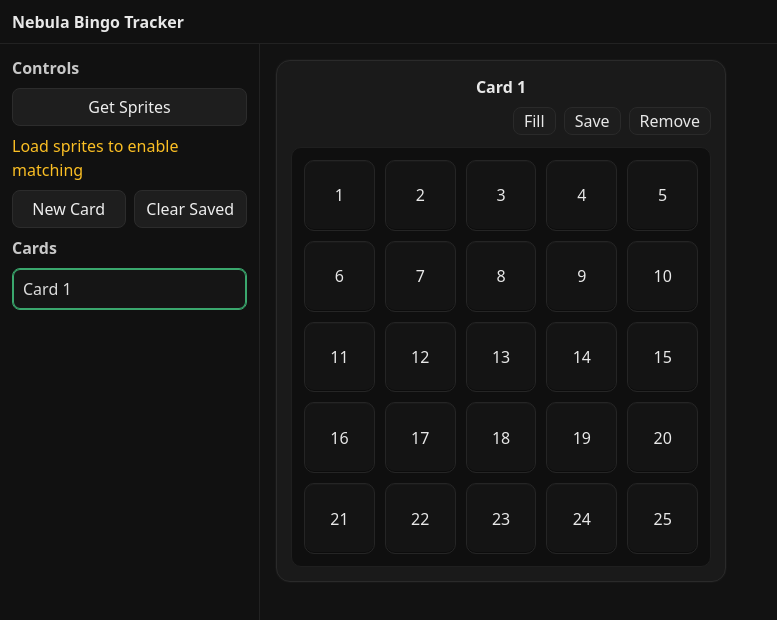
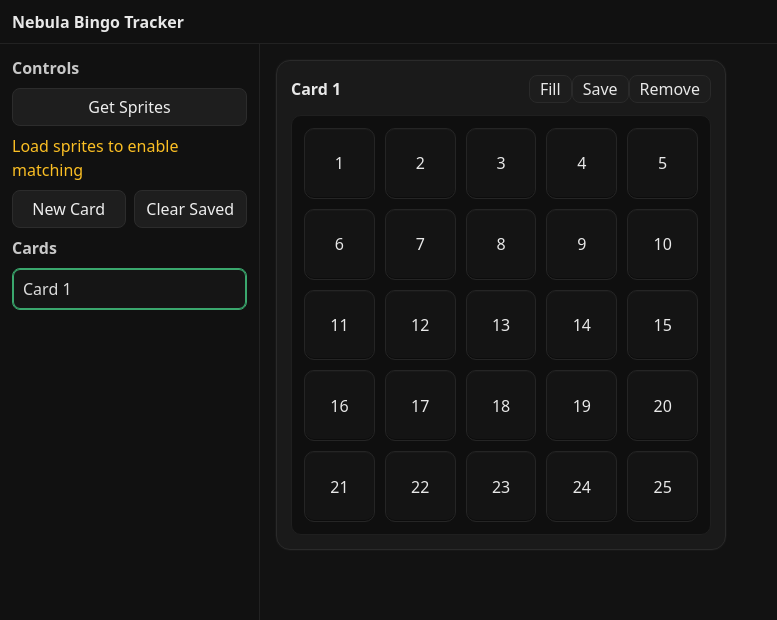
Before and after one commit to IlyeanaPlus/Nebula-Bingo-Tracker, a React (Vite) app: page / in a window 1280 px wide. Shown: the top 620 px of the page, without its empty margins (0-777 px from the left). Built offline with nearby package versions, Linux system fonts and the light colour scheme.

Commit message:
Revert - liked it better in line

```diff
--- a/src/styles/bingo.css
+++ b/src/styles/bingo.css
@@ -142,20 +142,13 @@ body {
 }
 .bingo-card .card-header {
   display: flex;
-  flex-direction: column; /* stack title above buttons */
   align-items: center;
-  gap: 8px;
+  justify-content: space-between;
+  gap: 10px;
   margin-bottom: 12px;
 }
 .bingo-card .card-title {
   font-weight: 600;
-  text-align: center; /* center title */
-}
-.bingo-card .card-actions {
-  display: flex;
-  gap: 8px;
-  justify-content: flex-end; /* right-justify the buttons */
-  width: 100%;
 }
 .bingo-card .card-actions button {
   height: 28px;
```
